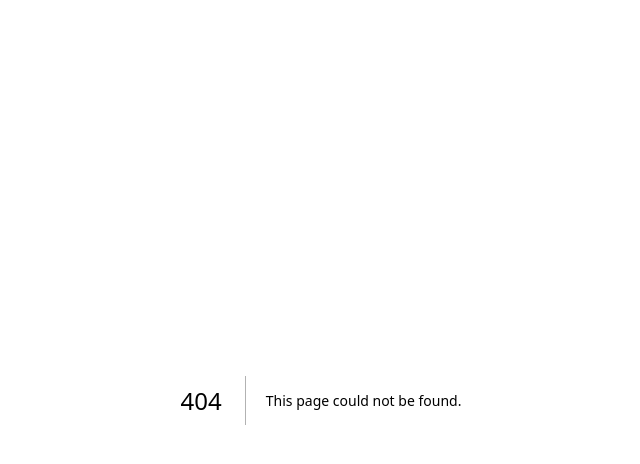
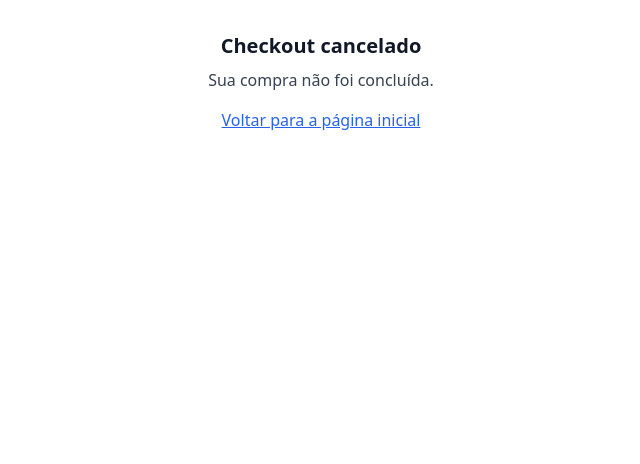
Before and after one commit to limajeferson/matrizcentral, a Next.js app: page /checkout/cancelado in a window 1280 px wide. Before the commit this address had no page. Shown: the top 464 px of the page, without its empty margins (319-959 px from the left). Built offline with nearby package versions, Linux system fonts and the light colour scheme.

Commit message:
fix: adiciona páginas de sucesso e cancelamento pós-checkout

```diff
--- /dev/null
+++ b/src/app/checkout/cancelado/page.tsx
@@ -0,0 +1,13 @@
+import Link from "next/link";
+
+export default function CheckoutCanceladoPage() {
+  return (
+    <div className="max-w-md mx-auto p-8 text-center">
+      <h1 className="font-bold text-gray-900 text-xl mb-2">Checkout cancelado</h1>
+      <p className="text-gray-700 mb-4">Sua compra não foi concluída.</p>
+      <Link href="/" className="text-blue-600 underline">
+        Voltar para a página inicial
+      </Link>
+    </div>
+  );
+}
--- /dev/null
+++ b/src/app/checkout/sucesso/page.tsx
@@ -0,0 +1,10 @@
+export default function CheckoutSucessoPage() {
+  return (
+    <div className="max-w-md mx-auto p-8 text-center">
+      <h1 className="font-bold text-green-900 text-xl mb-2">Compra confirmada!</h1>
+      <p className="text-gray-700">
+        Verifique seu e-mail para receber o link do seu quiz de triagem.
+      </p>
+    </div>
+  );
+}
```
